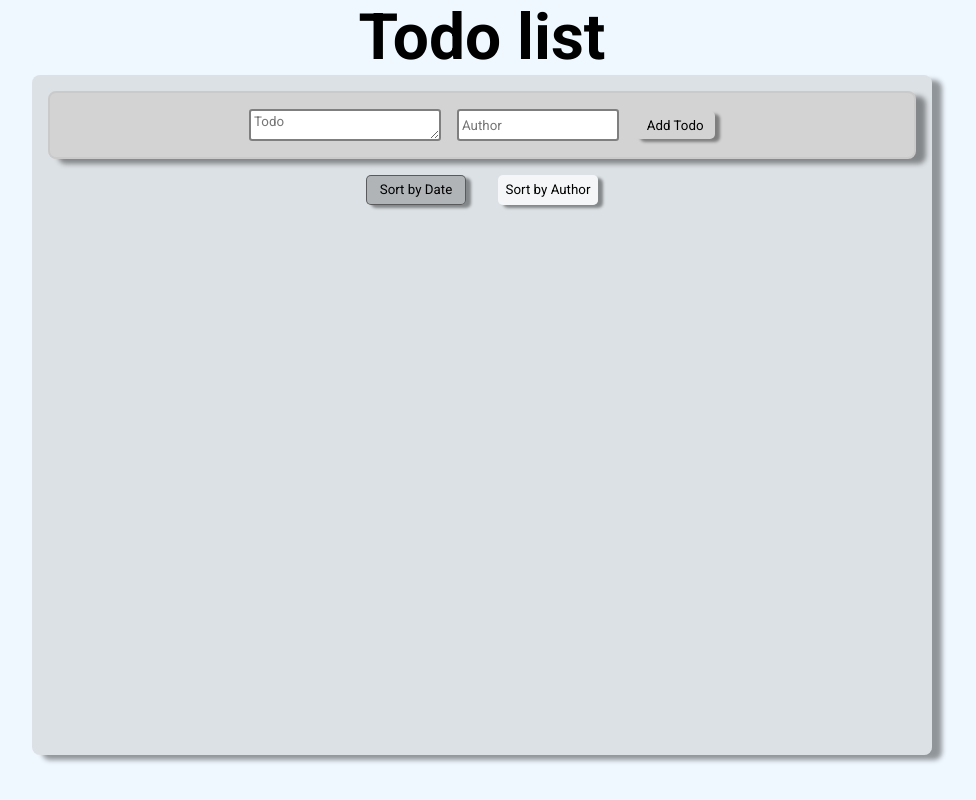
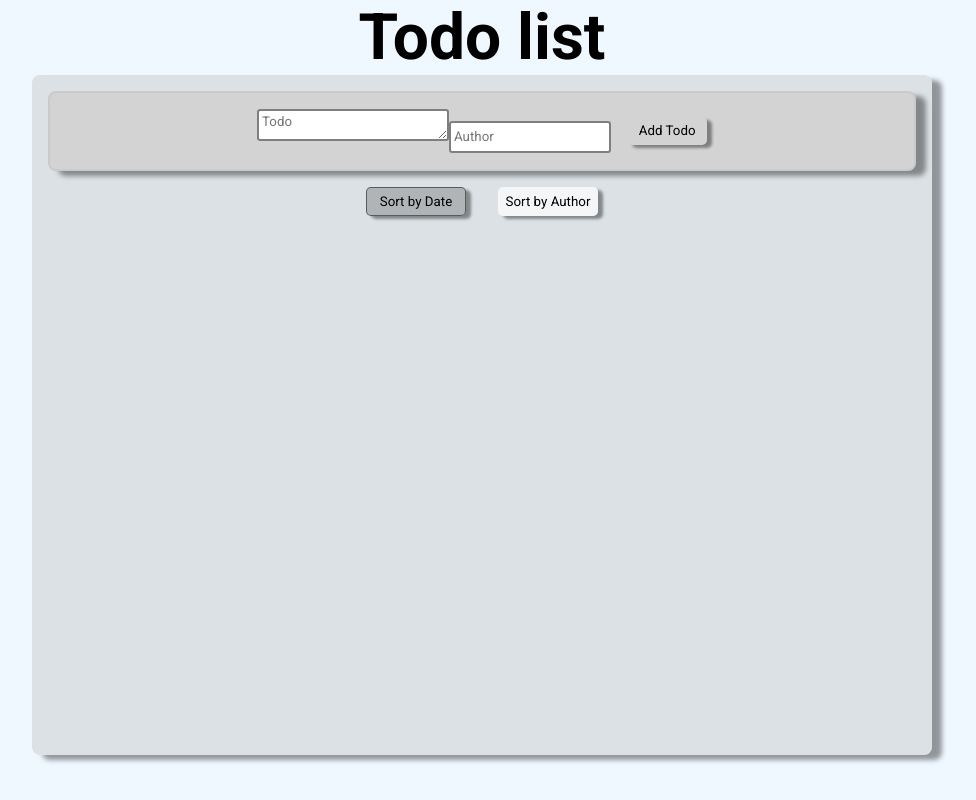
Before and after one commit to Bosseyang/Task3-react-todo-list, a React (Vite) app: page / in a window 1280 px wide. Shown: the whole page, without its empty margins (158-1134 px from the left). Built offline with nearby package versions, Linux system fonts and the light colour scheme.

Commit message:
Update AddTodo.tsx

```diff
--- a/src/components/AddTodo.tsx
+++ b/src/components/AddTodo.tsx
@@ -30,6 +30,7 @@ export const AddTodo: React.FC<IAddTodoProps> = ({ onAdd }) => {
     <section className="add-todo">
       <form onSubmit={handleSubmit} className="add-todo-form">
         {/* <input type="text" className="text-input" placeholder="Todo" /> */}
+        <div className="add-todo-wrapper">
           <textarea
             className="text-input"
             placeholder="Todo"
@@ -43,6 +44,7 @@ export const AddTodo: React.FC<IAddTodoProps> = ({ onAdd }) => {
             value={author}
             onChange={(e) => setAuthor(e.target.value)}
           />
+        </div>
         <button className="button add-todo-button" type="submit">
           Add Todo
         </button>
```
Lines whose indentation alone changed are shown as unchanged.
